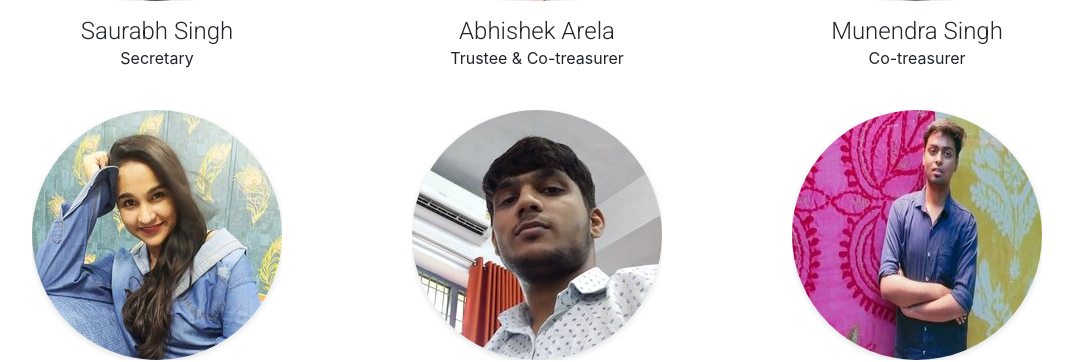
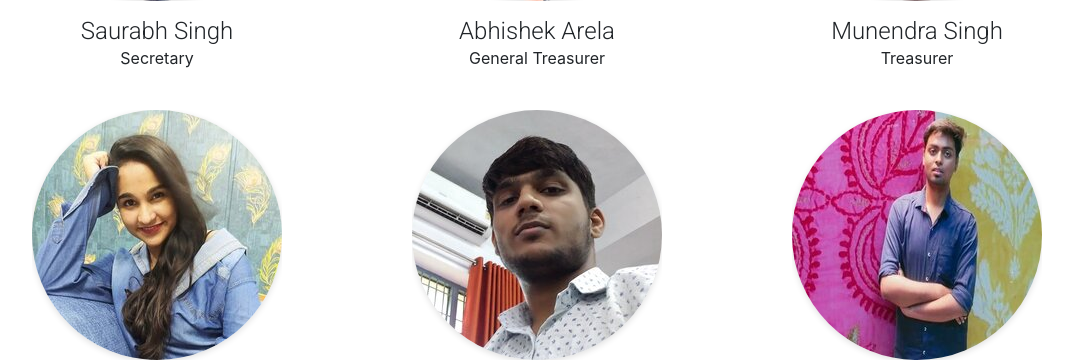
Before and after one commit to findredd/findredd, a Django app: page /team/ in a window 1280 px wide. Shown: the part 849-1211 px from the top of the page, without its empty margins (103-1176 px from the left). Run offline with Django 3.2, Linux system fonts and the light colour scheme; some libraries are stand-ins or nearby versions.

Commit message:
Update team.html

```diff
--- a/main/templates/main/team.html
+++ b/main/templates/main/team.html
@@ -96,7 +96,7 @@
             </div>
 
             <h2 class="mt-3 team-membar-name">Abhishek Arela</h2>
-            <p class="mt-n2">Trustee & Co-treasurer</p>
+            <p class="mt-n2">General Treasurer</p>
         </div>
 
         <div class="col-md-4 mt-4 text-center">
@@ -105,7 +105,7 @@
             </div>
 
             <h2 class="mt-3 team-membar-name">Munendra Singh</h2>
-            <p class="mt-n2">Co-treasurer</p>
+            <p class="mt-n2">Treasurer</p>
         </div>
 
         <div class="col-md-4 mt-4 text-center">
```
